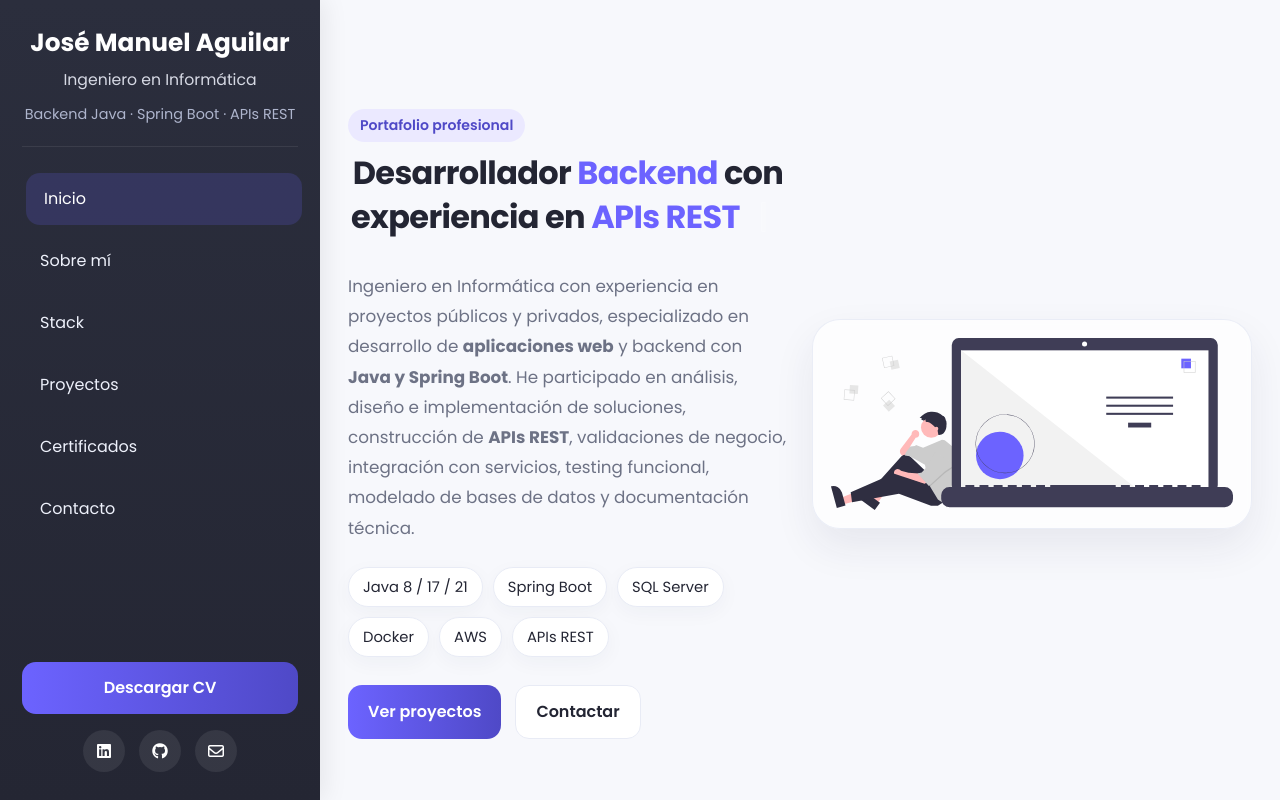
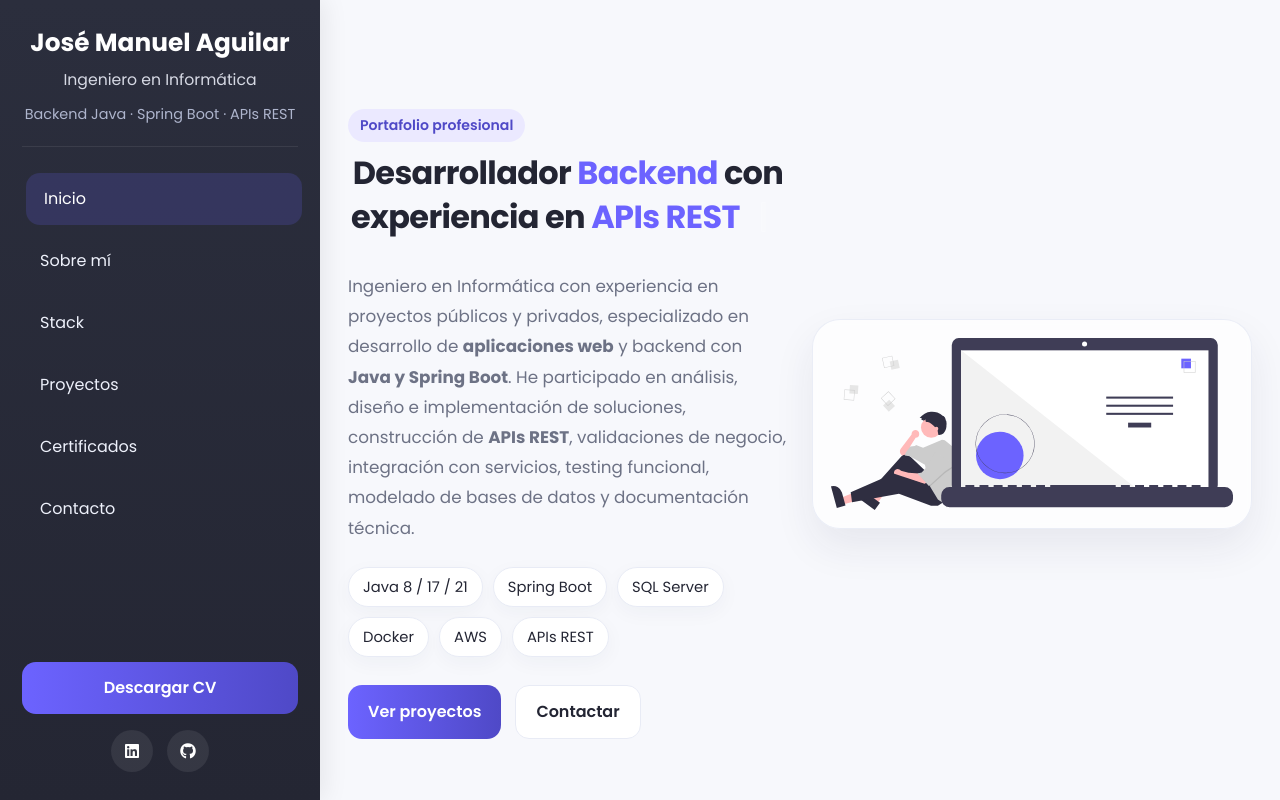
Before and after one commit to JcManuel44/Portafolio, a plain HTML site: page index.html in a window 1280 px wide. Shown: the top 800 px of the page. Drawn offline with nearby package versions, Linux system fonts and the light colour scheme.

Commit message:
cambio boton mensaje innecesario+

```diff
--- a/index.html
+++ b/index.html
@@ -81,9 +81,7 @@
                         <i class="social-icon fab fa-github"></i>
                     </a>
 
-                    <a href="mailto:jcm4nu3l444@gmail.com" aria-label="Correo">
-                        <i class="social-icon far fa-envelope"></i>
-                    </a>
+
                 </div>
             </div>
         </nav>
```
